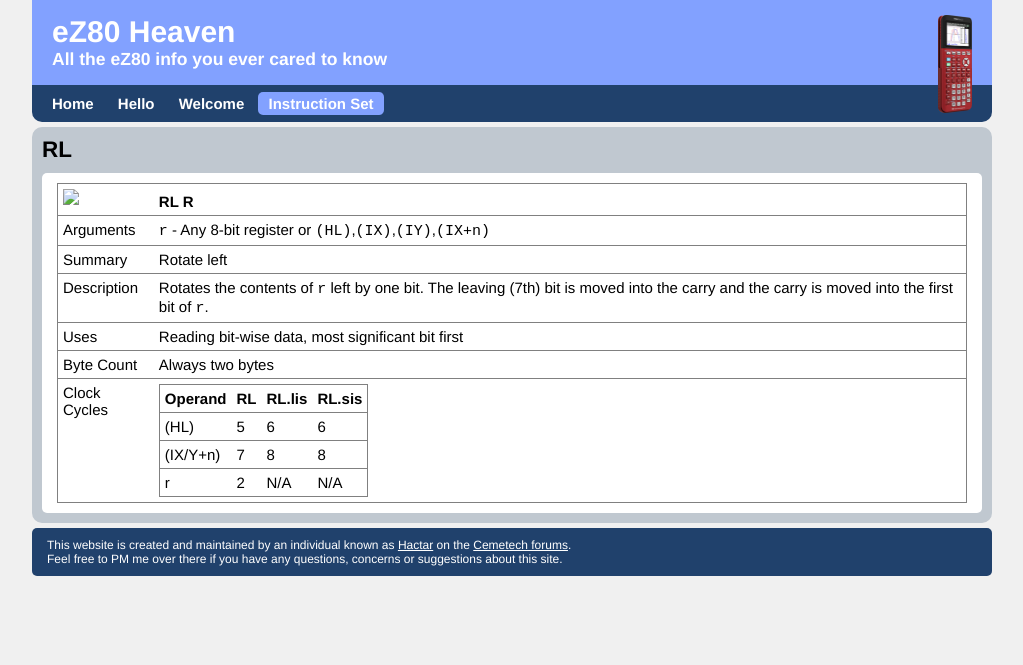
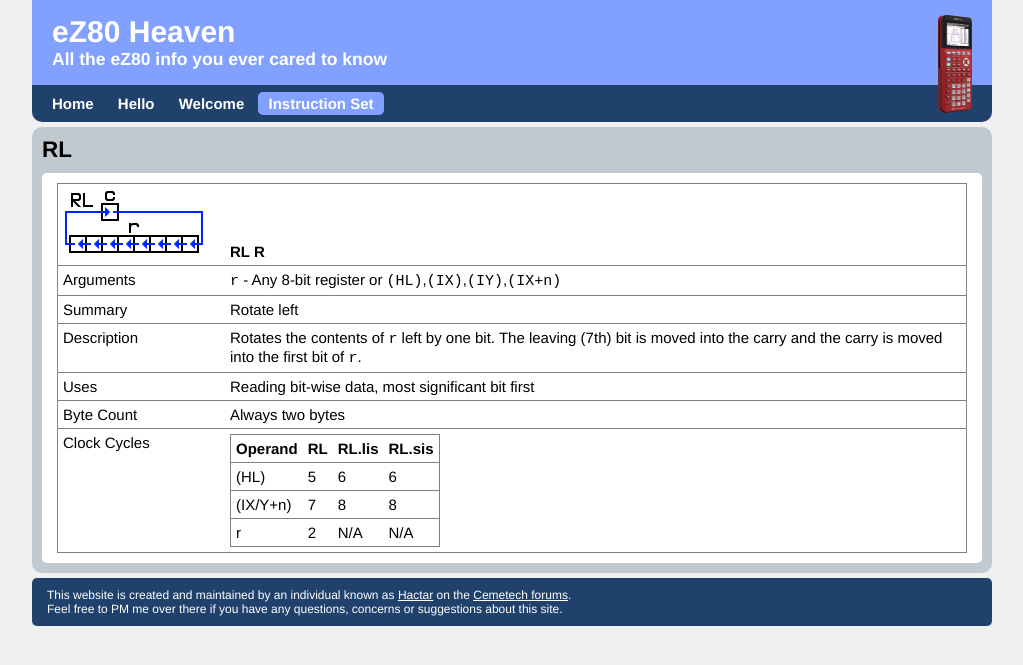
Before and after one commit to HactarCE/ez80-heaven, a Jekyll site: the page built from pages/instruction-set/bit-shifts/rl.html, in a window 1280 px wide. Shown: the top 665 px of the page, without its empty margins (128-1151 px from the left). Built offline with Jekyll 4.4.1, drawn with Linux system fonts in a browser that asks for light colours; Markdown is read by kramdown in place of the engine named in the settings.

Commit message:
Fixed images

```diff
--- a/pages/instruction-set/bit-shifts/rl.html
+++ b/pages/instruction-set/bit-shifts/rl.html
@@ -6,7 +6,7 @@ permalink: /instruction-set/rl.html
 
 <table>
 	<thead><tr>
-		<th><pre style="margin: 0px; padding: 0px"><img src="{{ site.baseurl }}/img/bit-ops/small/rl.png">&emsp;</pre></th>
+		<th><pre style="margin: 0px; padding: 0px"><img src="{{ site.baseurl }}/images/bit-ops/small/rl.png">&emsp;</pre></th>
 		<th>RL R</th>
 	</tr></thead>
 	<tbody>
```
